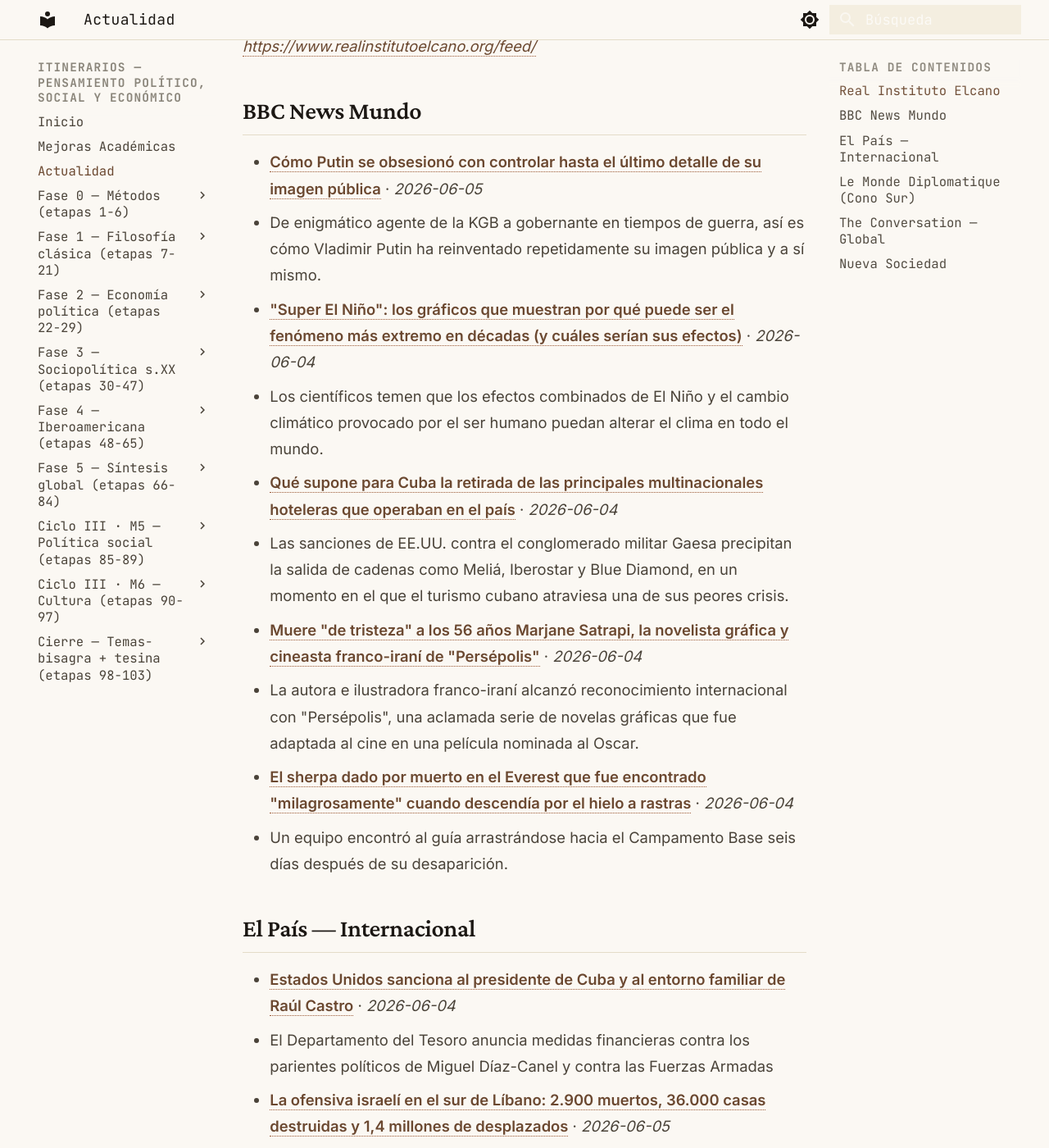
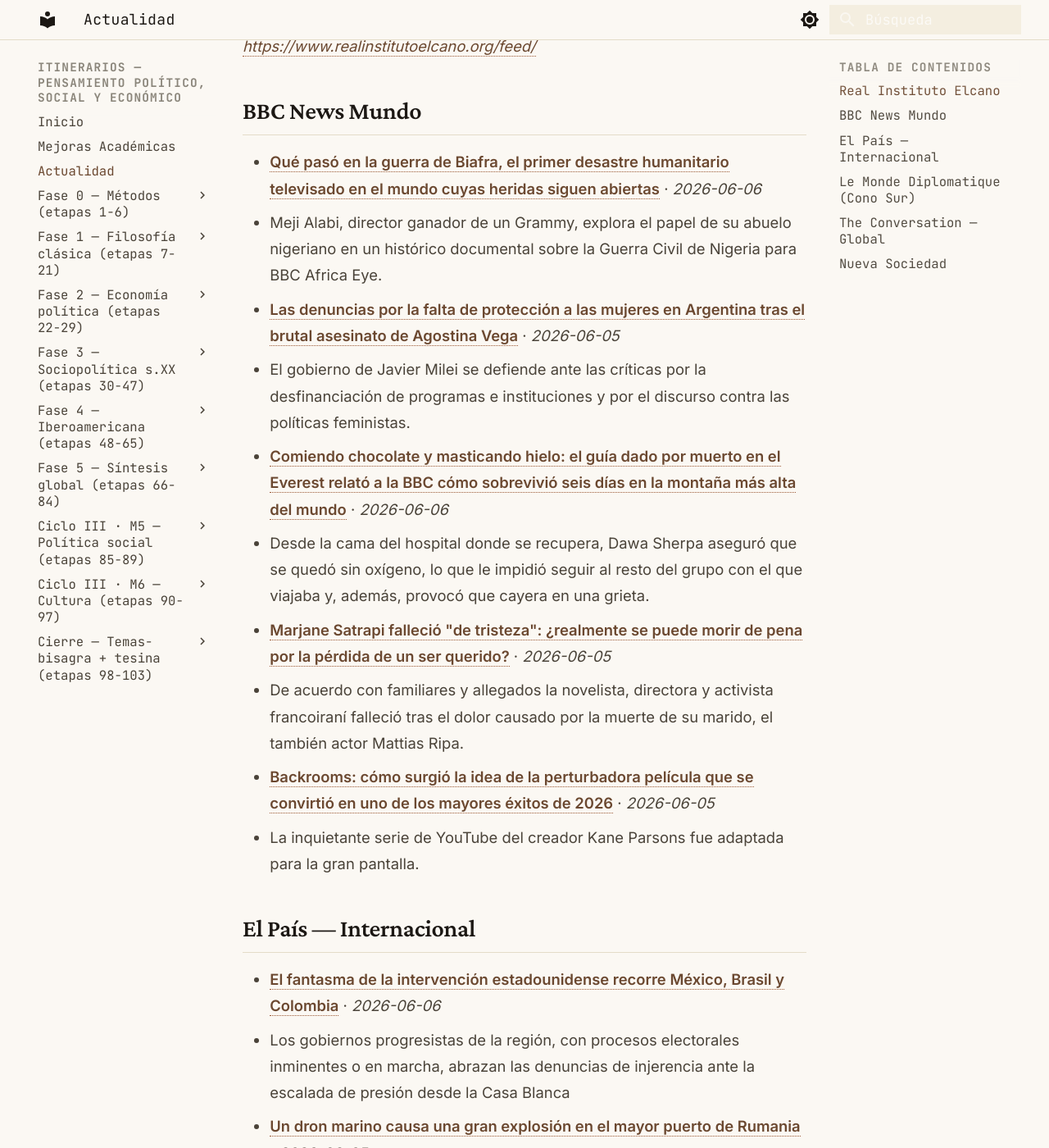
Before and after one commit to MrSpagVi/Curso, an MkDocs documentation site: the page built from docs/actualidad.md, in a window 1280 px wide and 1400 px high, scrolled down 717 px. Shown: the whole window at 82% size. Built offline with MkDocs 1.6.1 and Material for MkDocs 9.7.7, drawn with Linux system fonts in a browser that asks for light colours; some of the changed text lies outside the part shown.

Commit message:
auto: actualidad 2026-06-06

```diff
--- a/docs/actualidad.md
+++ b/docs/actualidad.md
@@ -6,7 +6,7 @@ title: Actualidad
 
 Últimos titulares de fuentes que dictan agenda en ciencia política y geopolítica. Actualizado automáticamente cada día (vía GitHub Actions).
 
-_Última actualización: 2026-06-05 09:33 UTC_
+_Última actualización: 2026-06-06 08:25 UTC_
 
 !!! tip "Ritual mensual — #actualidad"
     El último sábado de cada mes: agarrá **un** titular de los de abajo y escribí **300 palabras** aplicándole **2 autores** del último mes que leíste. ¿Qué diría cada uno? ¿En qué chocan? No resumas la noticia — usala como caso para pensar con las herramientas que venís construyendo. Guardá el texto con el tag `#actualidad` en tu sistema de notas. Esto convierte la teoría en criterio sobre la coyuntura: el objetivo del plan no es citar a Maquiavelo, es leer el presente con él.
@@ -17,25 +17,25 @@ _Sin datos en esta ejecución. Visitar fuente: [https://www.realinstitutoelcano.
 
 ## BBC News Mundo
 
-- **[Cómo Putin se obsesionó con controlar hasta el último detalle de su imagen pública](https://www.bbc.com/mundo/articles/c3r2e1zg2ppo?at_medium=RSS&at_campaign=rss)** · *2026-06-05*
-  - De enigmático agente de la KGB a gobernante en tiempos de guerra, así es cómo Vladimir Putin ha reinventado repetidamente su imagen pública y a sí mismo.
-- **["Super El Niño": los gráficos que muestran por qué puede ser el fenómeno más extremo en décadas (y cuáles serían sus efectos)](https://www.bbc.com/mundo/resources/idt-54f4e985-a7fb-48b2-8246-f3be0d699402?at_medium=RSS&at_campaign=rss)** · *2026-06-04*
-  - Los científicos temen que los efectos combinados de El Niño y el cambio climático provocado por el ser humano puedan alterar el clima en todo el mundo.
-- **[Qué supone para Cuba la retirada de las principales multinacionales hoteleras que operaban en el país](https://www.bbc.com/mundo/articles/c1423m4m482o?at_medium=RSS&at_campaign=rss)** · *2026-06-04*
-  - Las sanciones de EE.UU. contra el conglomerado militar Gaesa precipitan la salida de cadenas como Meliá, Iberostar y Blue Diamond, en un momento en el que el turismo cubano atraviesa una de sus peores crisis.
-- **[Muere "de tristeza" a los 56 años Marjane Satrapi, la novelista gráfica y cineasta franco-iraní de "Persépolis"](https://www.bbc.com/mundo/articles/c2020le1k7mo?at_medium=RSS&at_campaign=rss)** · *2026-06-04*
-  - La autora e ilustradora franco-iraní alcanzó reconocimiento internacional con "Persépolis", una aclamada serie de novelas gráficas que fue adaptada al cine en una película nominada al Oscar.
-- **[El sherpa dado por muerto en el Everest que fue encontrado "milagrosamente" cuando descendía por el hielo a rastras](https://www.bbc.com/mundo/articles/c5y8yj7vj4lo?at_medium=RSS&at_campaign=rss)** · *2026-06-04*
-  - Un equipo encontró al guía arrastrándose hacia el Campamento Base seis días después de su desaparición.
+- **[Qué pasó en la guerra de Biafra, el primer desastre humanitario televisado en el mundo cuyas heridas siguen abiertas](https://www.bbc.com/mundo/articles/cx21vznvvyyo?at_medium=RSS&at_campaign=rss)** · *2026-06-06*
+  - Meji Alabi, director ganador de un Grammy, explora el papel de su abuelo nigeriano en un histórico documental sobre la Guerra Civil de Nigeria para BBC Africa Eye.
+- **[Las denuncias por la falta de protección a las mujeres en Argentina tras el brutal asesinato de Agostina Vega](https://www.bbc.com/mundo/articles/c0q2q9jypz3o?at_medium=RSS&at_campaign=rss)** · *2026-06-05*
+  - El gobierno de Javier Milei se defiende ante las críticas por la desfinanciación de programas e instituciones y por el discurso contra las políticas feministas.
+- **[Comiendo chocolate y masticando hielo: el guía dado por muerto en el Everest relató a la BBC cómo sobrevivió seis días en la montaña más alta del mundo](https://www.bbc.com/mundo/articles/cm2dn457y8no?at_medium=RSS&at_campaign=rss)** · *2026-06-06*
+  - Desde la cama del hospital donde se recupera, Dawa Sherpa aseguró que se quedó sin oxígeno, lo que le impidió seguir al resto del grupo con el que viajaba y, además, provocó que cayera en una grieta.
+- **[Marjane Satrapi falleció "de tristeza": ¿realmente se puede morir de pena por la pérdida de un ser querido?](https://www.bbc.com/mundo/articles/c4g9g98d833o?at_medium=RSS&at_campaign=rss)** · *2026-06-05*
+  - De acuerdo con familiares y allegados la novelista, directora y activista francoiraní falleció tras el dolor causado por la muerte de su marido, el también actor Mattias Ripa.
+- **[Backrooms: cómo surgió la idea de la perturbadora película que se convirtió en uno de los mayores éxitos de 2026](https://www.bbc.com/mundo/articles/c9q3qd1zy2eo?at_medium=RSS&at_campaign=rss)** · *2026-06-05*
+  - La inquietante serie de YouTube del creador Kane Parsons fue adaptada para la gran pantalla.
 
 ## El País — Internacional
 
-- **[Estados Unidos sanciona al presidente de Cuba y al entorno familiar de Raúl Castro](https://elpais.com/us/2026-06-04/estados-unidos-sanciona-al-presidente-de-cuba-y-al-entorno-familiar-de-raul-castro.html)** · *2026-06-04*
-  - El Departamento del Tesoro anuncia medidas financieras contra los parientes políticos de Miguel Díaz-Canel y contra las Fuerzas Armadas
-- **[La ofensiva israelí en el sur de Líbano: 2.900 muertos, 36.000 casas destruidas y 1,4 millones de desplazados](https://elpais.com/internacional/2026-06-05/la-ofensiva-israeli-en-el-sur-de-libano-tres-meses-de-devastacion-e-impunidad.html)** · *2026-06-05*
-  - La campaña de Israel ha desplazado a una cuarta parte de la población del país en tres meses
-- **[Cómo una marginal idea danesa para enviar migrantes fuera de Europa se convirtió en política oficial](https://elpais.com/internacional/2026-06-05/como-una-marginal-idea-danesa-para-enviar-migrantes-fuera-de-europa-se-convirtio-en-politica-oficial.html)** · *2026-06-05*
-  - La UE normaliza los centros de retorno fuera de sus fronteras pese a que los precedentes europeos acumulan obstáculos jurídicos, costes elevados y resultados inciertos
+- **[El fantasma de la intervención estadounidense recorre México, Brasil y Colombia](https://elpais.com/america/2026-06-06/el-fantasma-de-la-intervencion-estadounidense-recorre-mexico-brasil-y-colombia.html)** · *2026-06-06*
+  - Los gobiernos progresistas de la región, con procesos electorales inminentes o en marcha, abrazan las denuncias de injerencia ante la escalada de presión desde la Casa Blanca
+- **[Un dron marino causa una gran explosión en el mayor puerto de Rumania](https://elpais.com/internacional/2026-06-05/un-dron-marino-causa-una-gran-explosion-en-el-mayor-puerto-de-rumania.html)** · *2026-06-05*
+  - El Ministerio de Defensa rumano identifica el aparato como uno de los utilizados en la guerra de Ucrania. Kiev afirma que era suyo, pero acusa a la guerra electrónica rusa de estar detrás del suceso
+- **[Raúl Castro reaparece por primera vez en público tras la imputación de Estados Unidos](https://elpais.com/internacional/2026-06-06/raul-castro-reaparece-por-primera-vez-en-publico-tras-la-imputacion-de-estados-unidos.html)** · *2026-06-06*
+  - “Raúl es Cuba y a Cuba no se toca”, afirma el presidente de la isla, Miguel Díaz-Canel, en un acto de homenaje por el 95 cumpleaños del exmandatario
 - **[Solo un mierda quiere ser profesor](https://elpais.com/opinion/2026-06-03/solo-un-mierda-quiere-ser-profesor.html)** · *2026-06-03*
   - Cómo y por qué el discurso de la extrema derecha contra la educación pública se propaga y condiciona la vida y las elecciones
 - **[El poder de la prioridad europea](https://elpais.com/opinion/2026-06-03/el-poder-de-la-prioridad-europea.html)** · *2026-06-03*
```
Also changed, not shown: other parts of docs/actualidad.md (+10 -10 lines).
